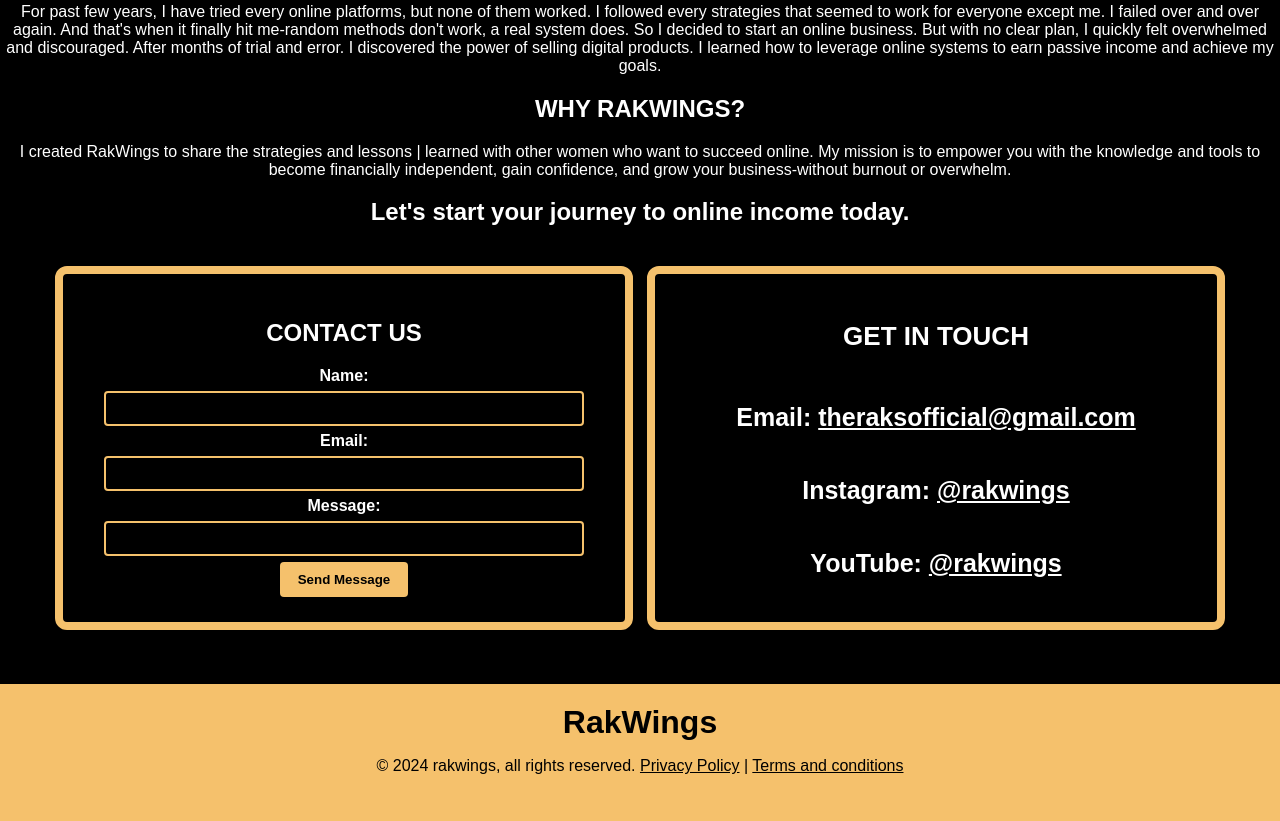
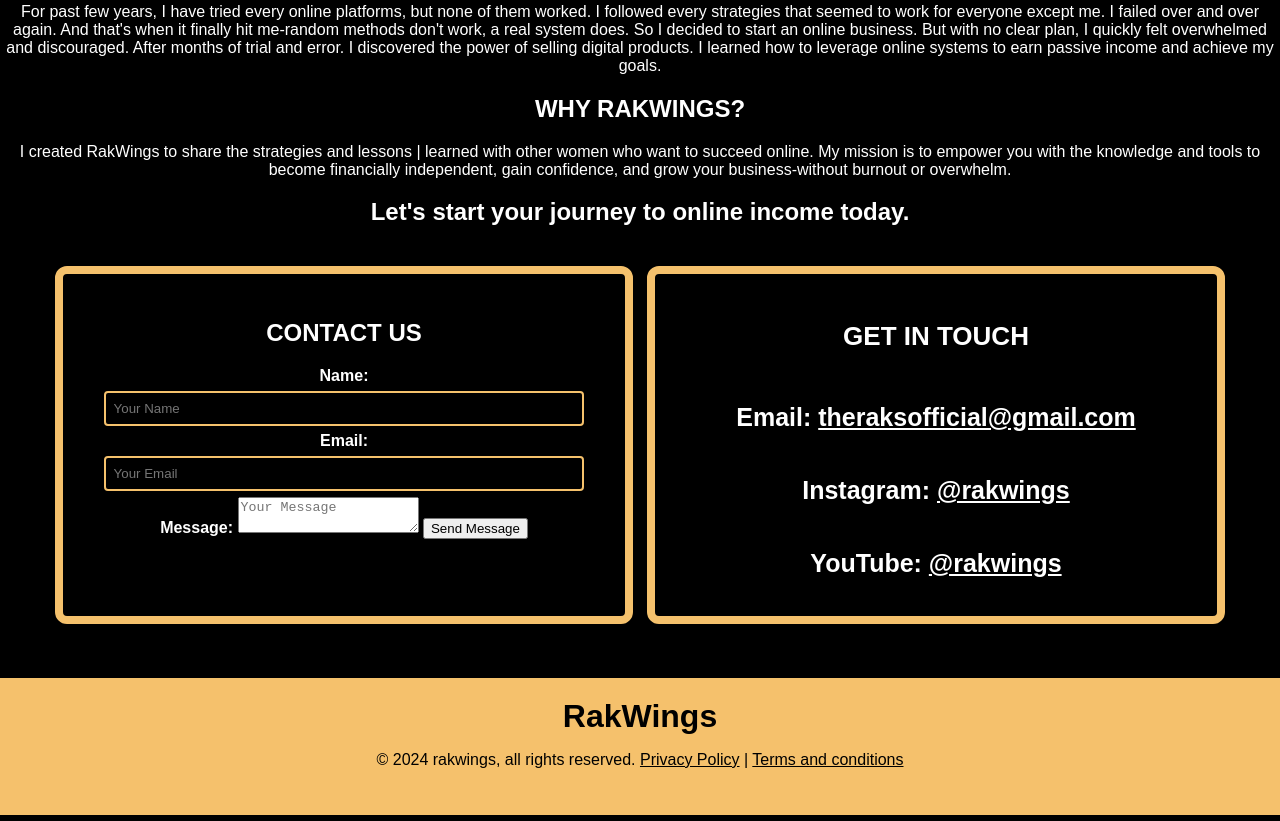
Before and after one commit to rusainaak/rakwings, a plain HTML site: page index.html in a window 1280 px wide. Shown: the part 1744-2565 px from the top of the page. Drawn offline with Linux system fonts and the light colour scheme.

Commit message:
Update index.html

```diff
--- a/index.html
+++ b/index.html
@@ -98,10 +98,22 @@
 
 				<fieldset>
 					<h1>CONTACT US</h1>
-					Name: <input type="text" name="name"><br>
-					Email: <input type="email" name="email"><br>
-					Message: <input type="text" name="message"><br>
-					<input type="submit" value="Send Message">
+					<form action="https://api.web3forms.com/submit" method="POST">
+
+    <input type="hidden" name="access_key" value="47d82dba-c3b7-42fb-xxxx">
+
+    <label style="color:white;">Name:</label>
+    <input type="text" name="name" required placeholder="Your Name">
+
+    <label style="color:white;">Email:</label>
+    <input type="email" name="email" required placeholder="Your Email">
+
+    <label style="color:white;">Message:</label>
+    <textarea name="message" required placeholder="Your Message"></textarea>
+
+    <button type="submit">Send Message</button>
+
+</form>
 				</fieldset>
 
 				<fieldset class="get-in-touch-box">
```
